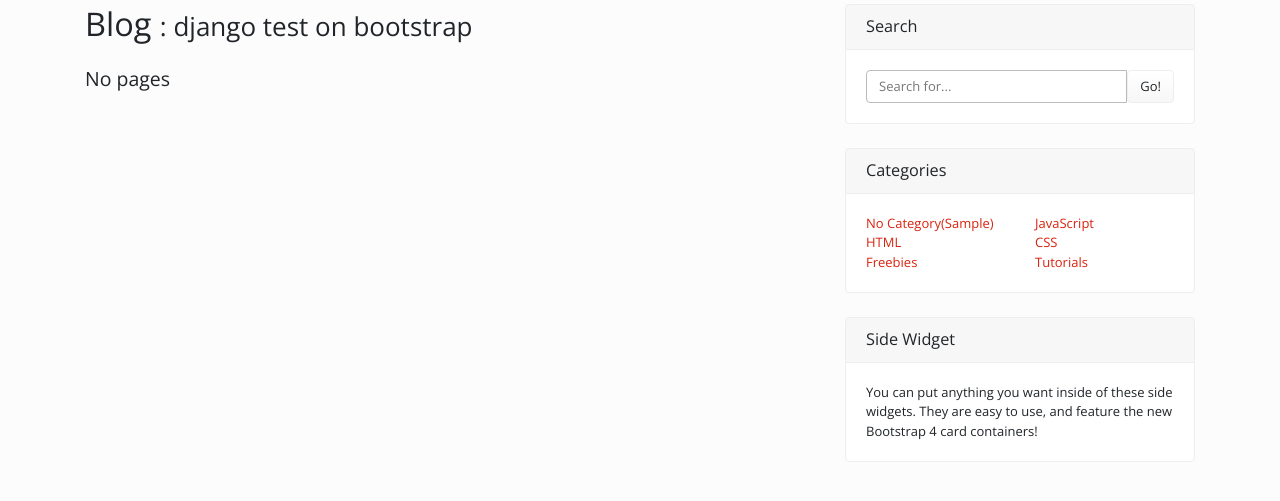
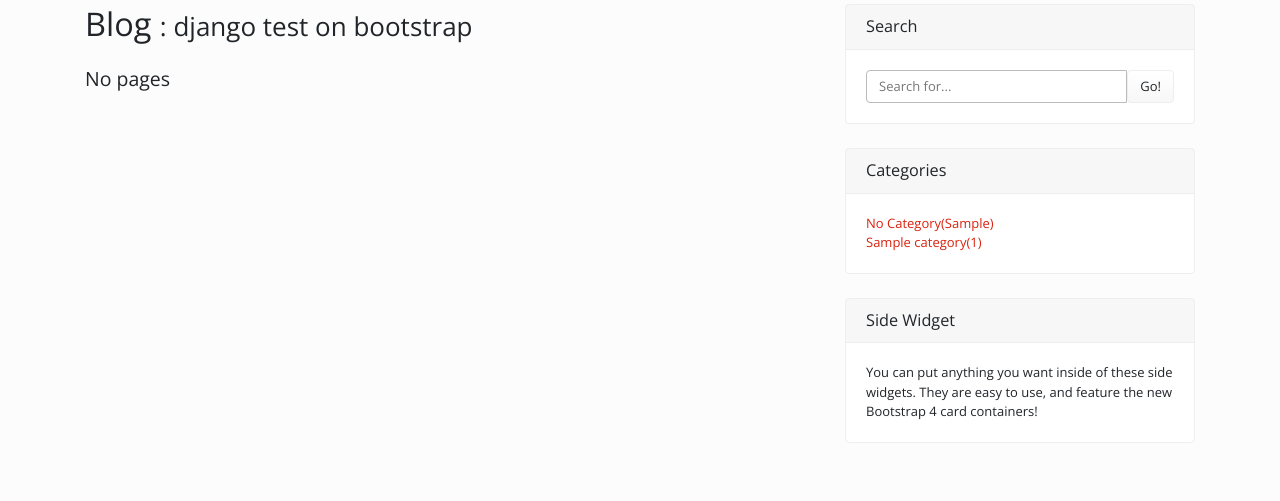
Before and after one commit to MisoHub/2020_django_study, a Django app: template blog/templates/blog/post_list.html in a window 1280 px wide. Shown: the part 140-641 px from the top of the page. Run offline with Django 3.2, Linux system fonts and the light colour scheme; the template is opened without the code that fills it: most values are stand-ins (such as "Sample title", 1, 10 or a date in 2020); some libraries are stand-ins or nearby versions.

Commit message:
add categories into post detail page

```diff
--- a/blog/models.py
+++ b/blog/models.py
@@ -10,7 +10,8 @@ class Category(models.Model):
     def __str__(self):
         return self.name
 
-
+    class Meta:
+        verbose_name_plural = 'Categories'
 
 class Post(models.Model):
     title = models.CharField(max_length=60)
--- a/blog/templates/blog/base.html
+++ b/blog/templates/blog/base.html
@@ -101,25 +101,11 @@
                                 <li>
                                     <a href="#">No Category({{ posts_without_category }})</a>
                                 </li>
+                                {% for category in category_list %}
                                 <li>
-                                    <a href="#">HTML</a>
+                                    <a href="#">{{ category }}({{ category.post_set.count }}) </a>
                                 </li>
-                                <li>
-                                    <a href="#">Freebies</a>
-                                </li>
-                            </ul>
-                        </div>
-                        <div class="col-lg-6">
-                            <ul class="list-unstyled mb-0">
-                                <li>
-                                    <a href="#">JavaScript</a>
-                                </li>
-                                <li>
-                                    <a href="#">CSS</a>
-                                </li>
-                                <li>
-                                    <a href="#">Tutorials</a>
-                                </li>
+                                {% endfor %}
                             </ul>
                         </div>
                     </div>
--- a/blog/templates/blog/post_list.html
+++ b/blog/templates/blog/post_list.html
@@ -18,18 +18,18 @@
     <img class="card-img-top" src="https://picsum.photos/750/300?random=1" alt="Card image cap">
     {% endif %}
 
-    <div class="card mb-6">
-    {% if p.category %}
-    <button type="button" class="btn btn-info">{{ p.category }}</button>
-    {% else %}
-    <button type="button" class="btn btn-info">No Category</button>
-    {% endif %}
-    </div>
     <div class="card-body">
+        {% if p.category %}
+        <span class="badge badge-primary float-right">{{ p.category }}</span>
+        {% else %}
+        <span class="badge badge-primary float-right">No Category</span>
+        {% endif %}
         <h2 class="card-title"> {{ p.title }}  </h2>
         <p class="card-text"> {{  p.content  | truncatewords:50 }} </p>
+        <button class="btn btn-outline-primary btn-sm" onclick="location.href='{{ p.get_absolute_url }}'" type="button" id="read-more-post-{{ p.pk }}">Read More</button>
     </div>
-    <button class="btn btn-primary btn-sm" onclick="location.href='{{ p.get_absolute_url }}'" type="button" id="read-more-post-{{ p.pk }}">Read More</button>
+
+
     <div class="card-footer text-muted">
         <h5> {{ p.created }} by {{ p.author }}</h5>
     </div>
```
Also changed, not shown: blog/templates/blog/post_detail.html (+7 -0 lines), blog/tests.py (+25 -11 lines), blog/views.py (+7 -0 lines).
